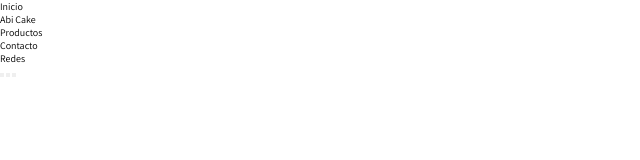
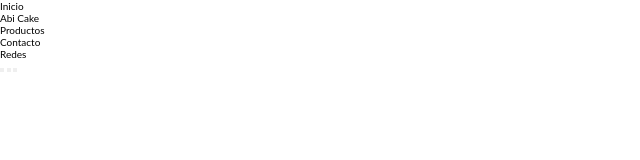
Before and after one commit to stefanochiarelli/AbiCake, a website: page index.html in a window 1280 px wide. Shown: the full height of the page, 0-640 px from the left. Drawn offline with Linux system fonts and the light colour scheme.

Commit message:
[ADD] Se agregaron cosas nuevas

```diff
--- a/css/styles.css
+++ b/css/styles.css
@@ -13,7 +13,8 @@ html {
 
 body {
   box-sizing: border-box;
-  font-family: 'Assistant', sans-serif;
+  font-family: "Lato", sans-serif;
+  margin: 0;
 }
 
 /*# sourceMappingURL=styles.css.map */
```
Also changed, not shown: 2 other files.
